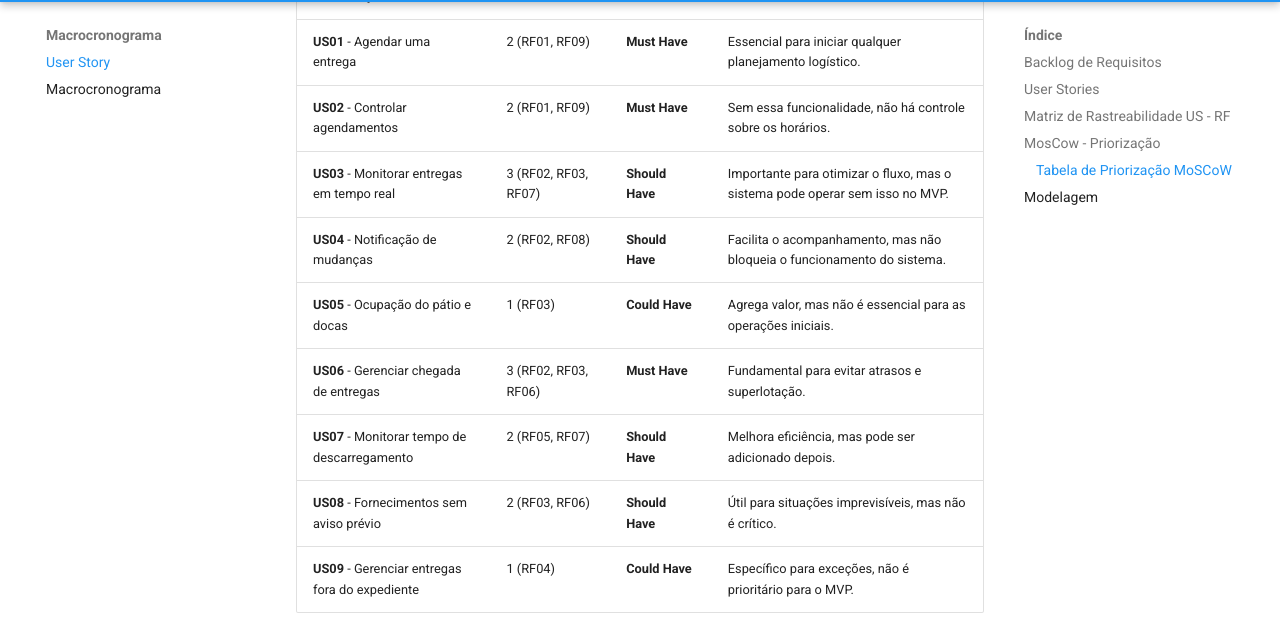
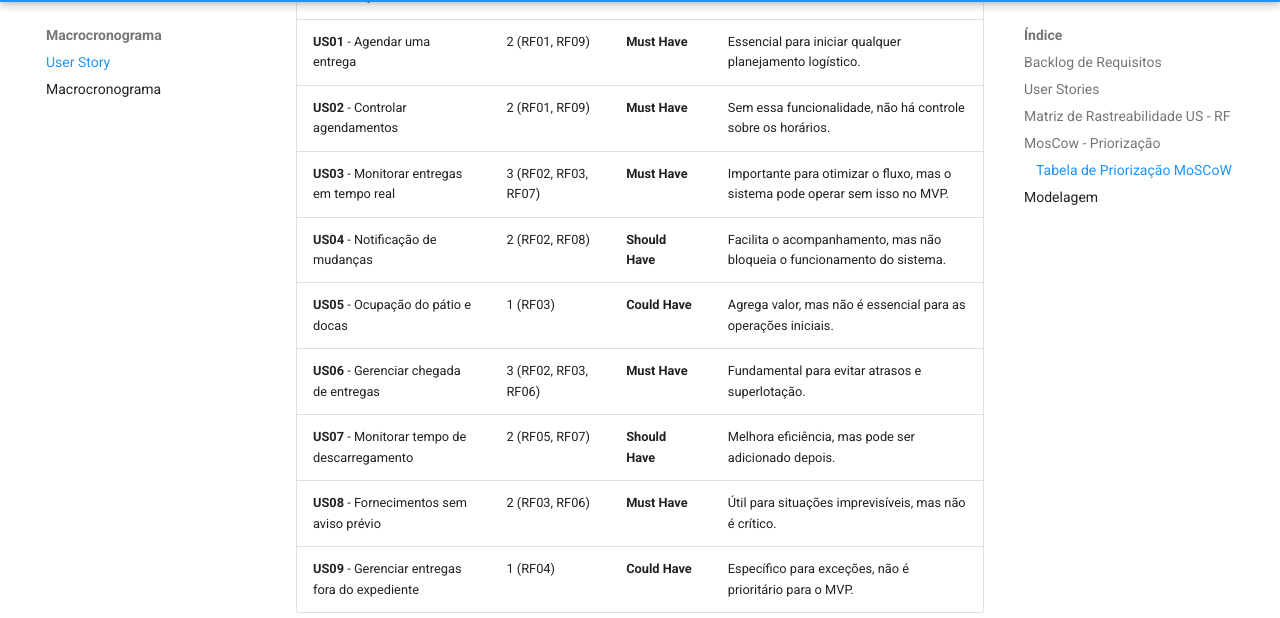
Before and after one commit to JeffersonSenaa/Desafio-V360, an MkDocs documentation site: the page built from docs/user-story.md, in a window 1280 px wide and 900 px high, scrolled down 2653 px. Shown: the part 94-712 px from the top of the window. Built offline with MkDocs 1.6.1 and Material for MkDocs 9.7.7, drawn with Linux system fonts in a browser that asks for light colours; comment, search, counter and statistics services are not loaded.

```diff
--- a/docs/user-story.md
+++ b/docs/user-story.md
@@ -54,12 +54,12 @@ Tabela de priorização utilizando MoSCoW, baseada na quantidade de **RFs cobert
 |---------------|---------------|----------|----------------|
 | **US01** - Agendar uma entrega | 2 (RF01, RF09) | **Must Have** | Essencial para iniciar qualquer planejamento logístico. |
 | **US02** - Controlar agendamentos | 2 (RF01, RF09) | **Must Have** | Sem essa funcionalidade, não há controle sobre os horários. |
-| **US03** - Monitorar entregas em tempo real | 3 (RF02, RF03, RF07) | **Should Have** | Importante para otimizar o fluxo, mas o sistema pode operar sem isso no MVP. |
+| **US03** - Monitorar entregas em tempo real | 3 (RF02, RF03, RF07) | **Must Have** | Importante para otimizar o fluxo, mas o sistema pode operar sem isso no MVP. |
 | **US04** - Notificação de mudanças | 2 (RF02, RF08) | **Should Have** | Facilita o acompanhamento, mas não bloqueia o funcionamento do sistema. |
 | **US05** - Ocupação do pátio e docas | 1 (RF03) | **Could Have** | Agrega valor, mas não é essencial para as operações iniciais. |
 | **US06** - Gerenciar chegada de entregas | 3 (RF02, RF03, RF06) | **Must Have** | Fundamental para evitar atrasos e superlotação. |
 | **US07** - Monitorar tempo de descarregamento | 2 (RF05, RF07) | **Should Have** | Melhora eficiência, mas pode ser adicionado depois. |
-| **US08** - Fornecimentos sem aviso prévio | 2 (RF03, RF06) | **Should Have** | Útil para situações imprevisíveis, mas não é crítico. |
+| **US08** - Fornecimentos sem aviso prévio | 2 (RF03, RF06) | **Must Have** | Útil para situações imprevisíveis, mas não é crítico. |
 | **US09** - Gerenciar entregas fora do expediente | 1 (RF04) | **Could Have** | Específico para exceções, não é prioritário para o MVP. |
 
 
```
Also changed, not shown: docs/macrocronograma.md (added, +5 -0 lines), docs/assets/Macrocronograma.png (added).
